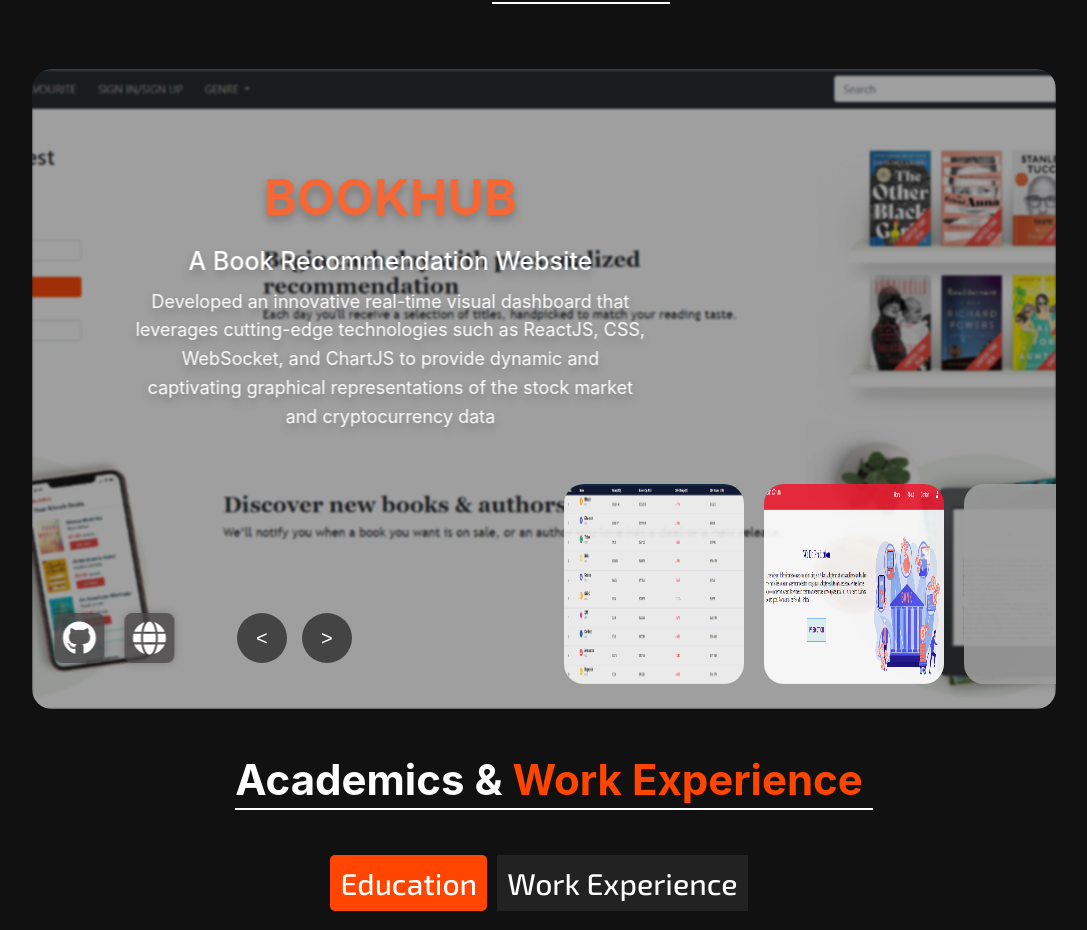
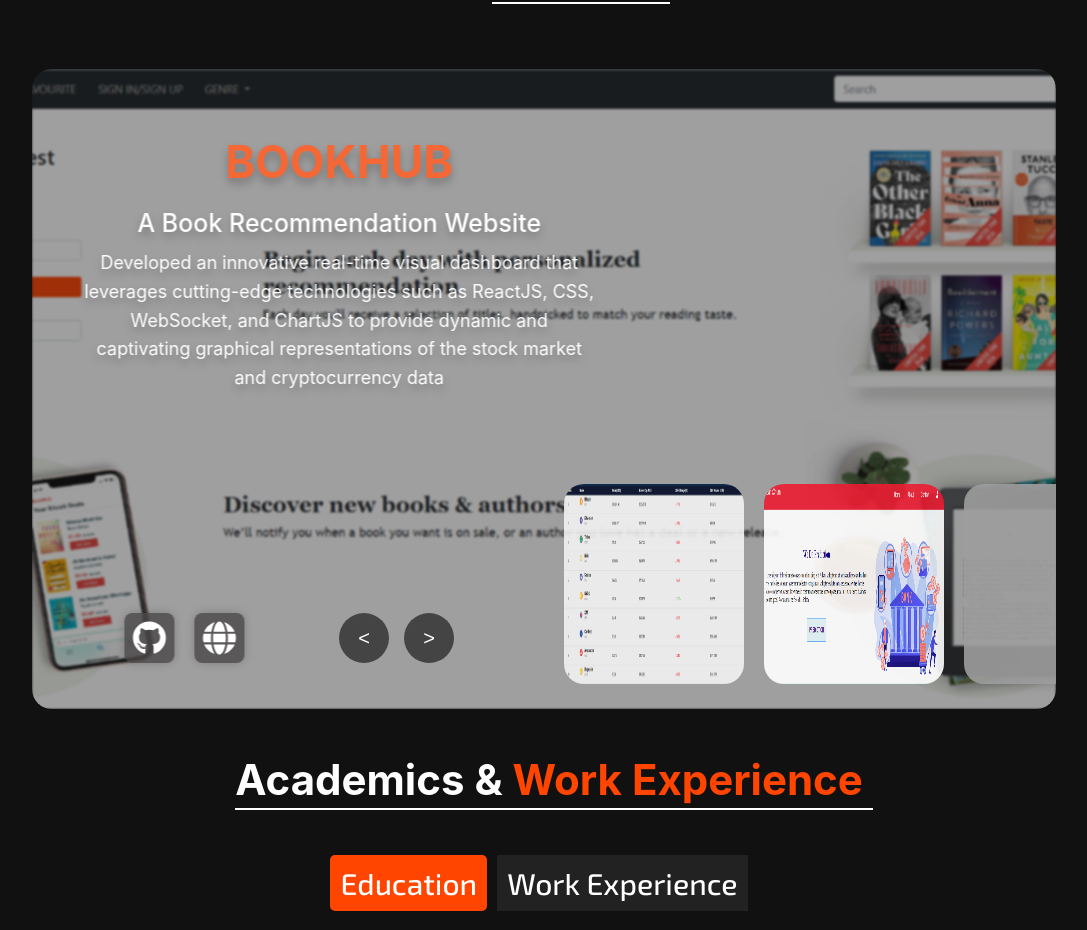
Before and after one commit to GarryMarathe/Portfolio-1.0, a React (Create React App) app: page / in a window 1280 px wide. Shown: the part 2402-3332 px from the top of the page, without its empty margins (96-1183 px from the left). Built offline with nearby package versions, Linux system fonts and the light colour scheme; grey boxes are pictures that could not be loaded; a web font is replaced by a local one.

Commit message:
project links

```diff
--- a/src/Project/cardslider.css
+++ b/src/Project/cardslider.css
@@ -42,10 +42,10 @@
 /* Content Overlay in Each Slider Item */
 .card-slider .list .item .content {
     position: absolute;
-    top: 15%;
+    top: 10%;
     width: 1140px;
     max-width: 80%;
-    left: 50%;
+    left: 45%;
     transform: translateX(-50%);
     padding-right: 30%;
     box-sizing: border-box;
@@ -55,7 +55,7 @@
 
 /* Title in Each Slider Item */
 .card-slider .list .item .title {
-    font-size: 50px;
+    font-size: 45px;
     font-weight: bold;
     line-height: 1.3em;
     color: rgb(245, 104, 53);
@@ -84,8 +84,8 @@
 /* Links Container in Each Slider Item */
 .card-slider .list .item .links {
     position: absolute;
-    top: 56vh;
-    left: -80px;
+    top: 60vh;
+    left: 5%;
     display: flex;
     gap: 20px;
     align-items: center;
@@ -176,7 +176,7 @@
 .arrows {
     position: absolute;
     top: 85%;
-    right: 55%;
+    right:45%;
     z-index: 1;
     width: 20vw;
     max-width: 70%;
--- a/src/Project/cardslider.jsx
+++ b/src/Project/cardslider.jsx
@@ -11,33 +11,33 @@ const CardSlider = () => {
       title: 'BOOKHUB',
       topic: 'A Book Recommendation Website',
       description: 'Developed an innovative real-time visual dashboard that leverages cutting-edge technologies such as ReactJS, CSS, WebSocket, and ChartJS to provide dynamic and captivating graphical representations of the stock market and cryptocurrency data',
-      githubLink: 'https://github.com/yourusername/project1',
-      websiteLink: 'https://www.project1.com',
+      githubLink: 'https://github.com/GarryMarathe/BookHub.git',
+      websiteLink: 'https://garrymarathe.github.io/BookHub',
     },
     {
       imgSrc: '/logos/img2.png',
       title: 'VISUALMASTER',
       topic: 'A real-time financial market visual dashboard ',
-      description: 'Lorem ipsum dolor, sit amet consectetur adipisicing elit...',
-      githubLink: 'https://github.com/yourusername/project2',
-      websiteLink: 'https://www.project2.com',
+      description: 'Developed an innovative real-time visual dashboard that leverages cutting-edge technologies such as ReactJS, CSS, WebSocket, and ChartJS to provide dynamic and captivating graphical representations of the stock market and cryptocurrency data.',
+      githubLink: 'https://github.com/GarryMarathe/VisualMasterLogin.git',
+      websiteLink: 'https://visualmaster-be-project.web.app/',
     },
     {
       imgSrc: '/logos/img4.png',
       title: 'Bank Churn Customer Prediction',
       topic: 'Predicting the churn rate of customers in a bank',
-      description: 'Lorem ipsum dolor, sit amet consectetur adipisicing elit...',
-      githubLink: 'https://github.com/yourusername/project3',
-      websiteLink: 'https://www.project3.com',
+      description: 'Developed a predictive model for bank customer churn utilizing machine learning techniques, encompassing data collection, preprocessing, and analysis. Implemented an intuitive front end with HTML, CSS, and JavaScript, complemented by a Flask backend for seamless integration. ',
+      githubLink: 'https://github.com/GarryMarathe/DSBDAMiniProject.git',
+      // websiteLink: 'https://www.project3.com',
     },
 
     {
       imgSrc: '/logos/img3.png',
       title: 'Sweet Junction',
       topic: 'One Stop for all your sweet cravings',
-      description: 'Lorem ipsum dolor, sit amet consectetur adipisicing elit...',
-      githubLink: 'https://github.com/yourusername/project3',
-      websiteLink: 'https://www.project3.com',
+      description: 'Created an e-commerce platform catering to sweet food enthusiasts, offering a diverse range of confectioneries. Developed the backend using Flask for efficient processing and integrated it seamlessly with an interactive front end using HTML, CSS, and JavaScript.',
+      githubLink: 'https://github.com/GarryMarathe/Sweet_Junction.git',
+      // websiteLink: 'https://www.project3.com',
     },
   ];
 
```
